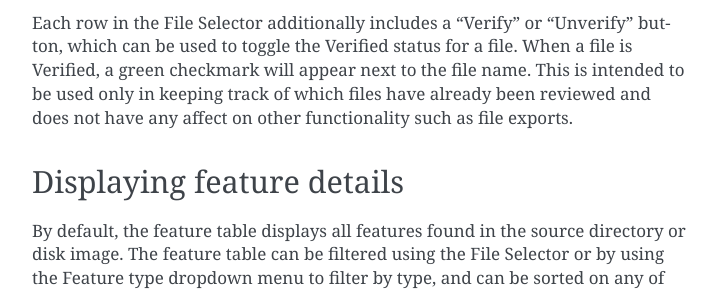
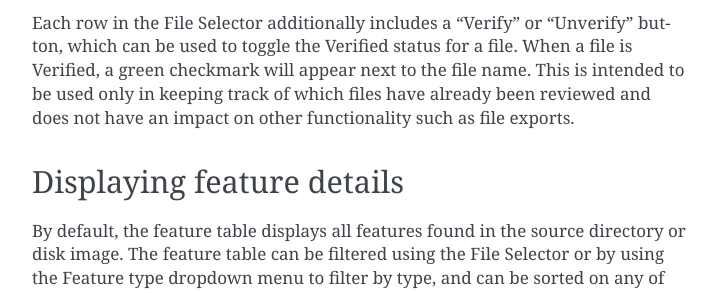
Before and after one commit to bulk-reviewer/bulk-reviewer, a Sphinx documentation site: the page built from docs/reviewdashboard.rst, in a window 1280 px wide and 900 px high, scrolled down 1633 px. Shown: the part 249-542 px from the top of the window, without its empty margins (388-1105 px from the left). Built offline with Sphinx 7.4.7, drawn with Linux system fonts in a browser that asks for light colours.

Commit message:
Reword awkward sentence

```diff
--- a/docs/reviewdashboard.rst
+++ b/docs/reviewdashboard.rst
@@ -29,7 +29,7 @@ Selecting a file from the File Selector filters the feature table below to inclu
   :width: 600
   :alt: Image of Bulk Reviewer Review Dashboard with file selected
 
-Each row in the File Selector additionally includes a "Verify" or "Unverify" button, which can be used to toggle the Verified status for a file. When a file is Verified, a green checkmark will appear next to the file name. This is intended to be used only in keeping track of which files have already been reviewed and does not have any affect on other functionality such as file exports.
+Each row in the File Selector additionally includes a "Verify" or "Unverify" button, which can be used to toggle the Verified status for a file. When a file is Verified, a green checkmark will appear next to the file name. This is intended to be used only in keeping track of which files have already been reviewed and does not have an impact on other functionality such as file exports.
 
 Displaying feature details
 ---------------------------
```
